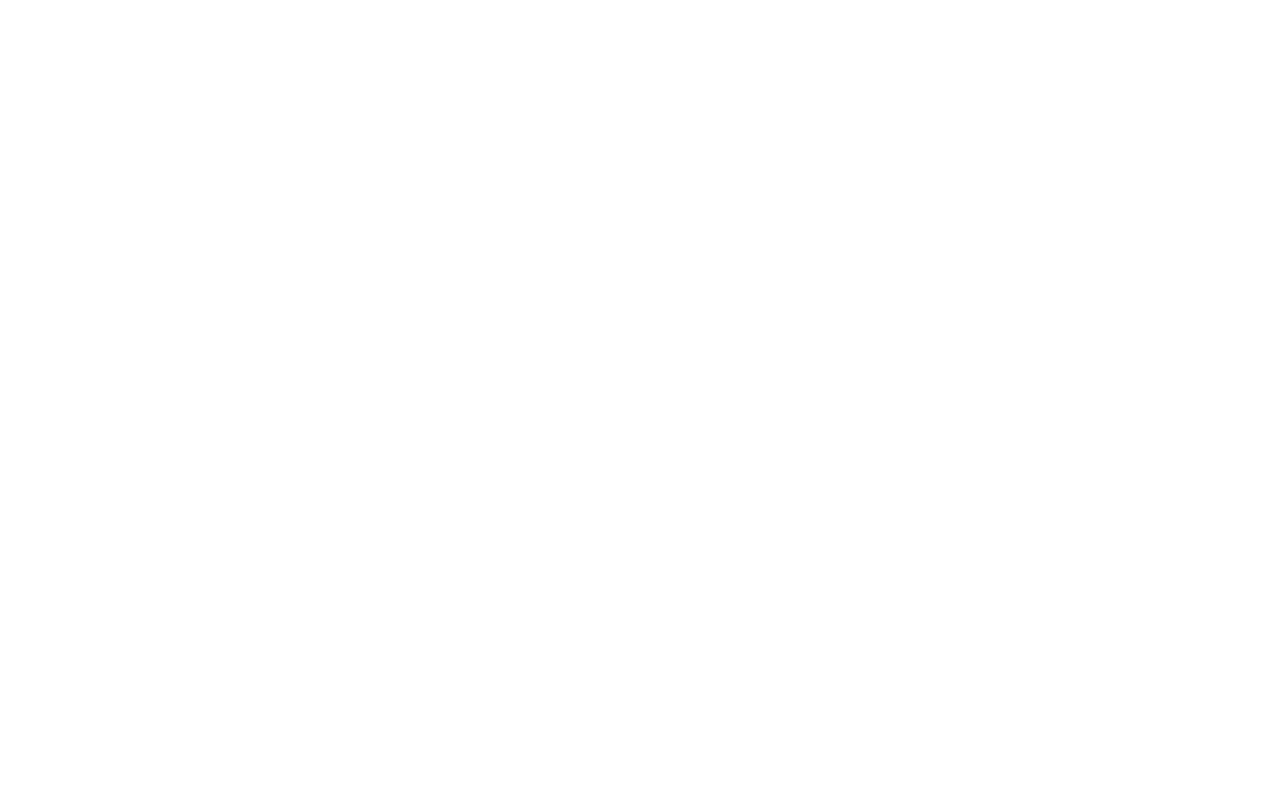
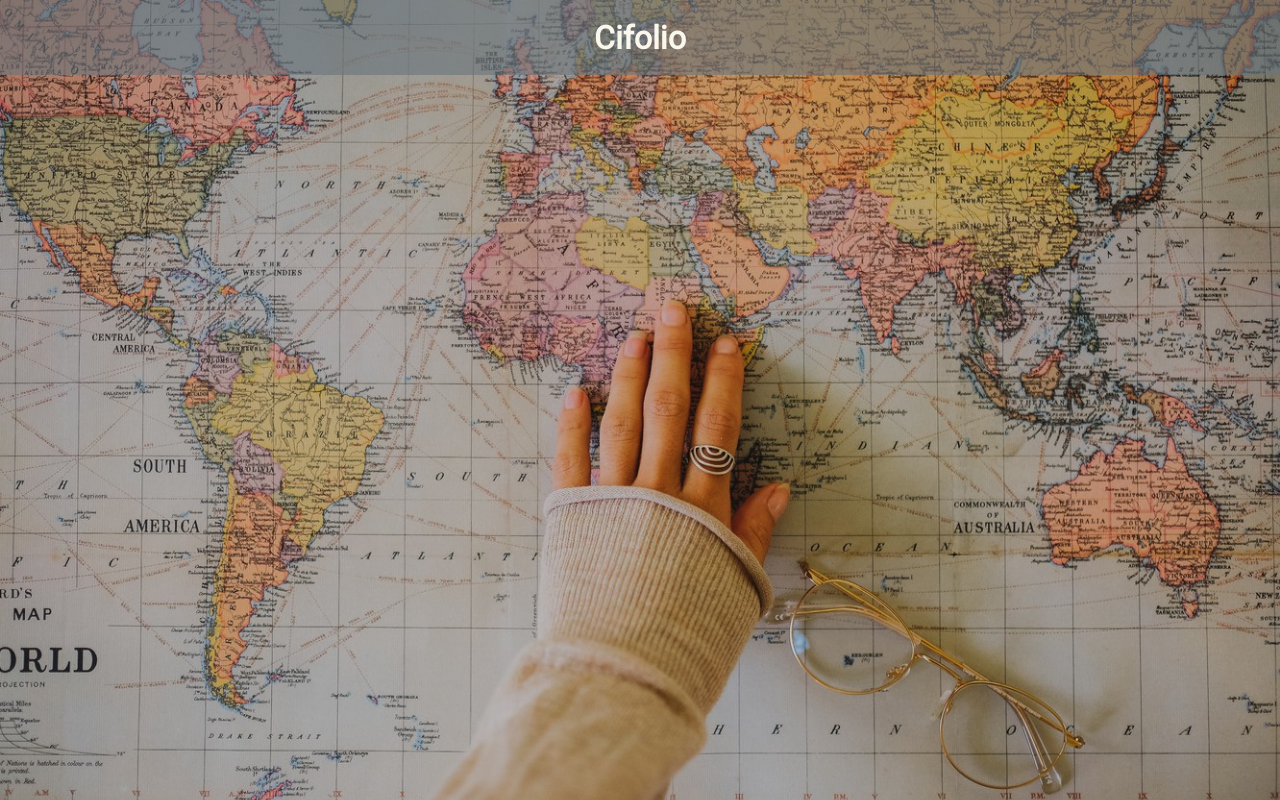
Before and after one commit to stoyanov624/Cifolio, a React (Vite) app in the folder cifolio-public/: page / in a window 1280 px wide. Built offline with nearby package versions, Linux system fonts and the light colour scheme.

Commit message:
Added simple styling and folder structure for the React application

```diff
--- a/cifolio-public/index.html
+++ b/cifolio-public/index.html
@@ -3,6 +3,9 @@
   <head>
     <meta charset="UTF-8" />
     <meta name="viewport" content="width=device-width, initial-scale=1.0" />
+    <link rel="preconnect" href="https://fonts.googleapis.com">
+    <link rel="preconnect" href="https://fonts.gstatic.com" crossorigin>
+    <link href="https://fonts.googleapis.com/css2?family=Roboto&display=swap" rel="stylesheet">
     <title>Cifolio</title>
   </head>
   <body>
--- a/cifolio-public/src/App.tsx
+++ b/cifolio-public/src/App.tsx
@@ -1,11 +1,10 @@
 import { useState } from 'react'
+import Home from "./screens/home/Home";
 
 function App() {
-  const [count, setCount] = useState(0)
-
   return (
     <div className="App">
-
+      <Home></Home>
     </div>
   )
 }
--- a/cifolio-public/src/index.css
+++ b/cifolio-public/src/index.css
@@ -1,4 +1,10 @@
 * {
   margin: 0;
   padding: 0;
+  font-family: 'Roboto', sans-serif;
 }
+
+body {
+  background: url("assets/home-background.jpg") no-repeat fixed;
+  background-size: cover;
+}
--- /dev/null
+++ b/cifolio-public/src/screens/home/Home.tsx
@@ -0,0 +1,8 @@
+import "./homeScreen.css"
+import MainHeader from "./components/MainHeader/MainHeader";
+export default function Home() {
+    return (<div>
+        <MainHeader></MainHeader>
+    </div>
+    )
+ }
--- /dev/null
+++ b/cifolio-public/src/screens/home/components/MainHeader/MainHeader.tsx
@@ -0,0 +1,9 @@
+import "../../homeScreen.css"
+
+export default function MainHeader() {
+    return (
+        <div className={"mainHeader"}>
+            <h1>Cifolio</h1>
+        </div>
+    )
+}
--- /dev/null
+++ b/cifolio-public/src/screens/home/components/PhotosContainer/PhotosContainer.tsx
@@ -0,0 +1,4 @@
+export default function PhotosContainer () {
+    return (<div>
+    </div>)
+}
--- /dev/null
+++ b/cifolio-public/src/screens/home/homeScreen.css
@@ -0,0 +1,9 @@
+.mainHeader {
+    width: 100%;
+    height: 75px;
+    background: rgba(106, 118, 125, 0.6);
+    color: rgb(250, 247, 237);
+    display: flex;
+    justify-content: center;
+    align-items: center;
+}
```
Also changed, not shown: cifolio-public/src/assets/home-background.jpg (added).
